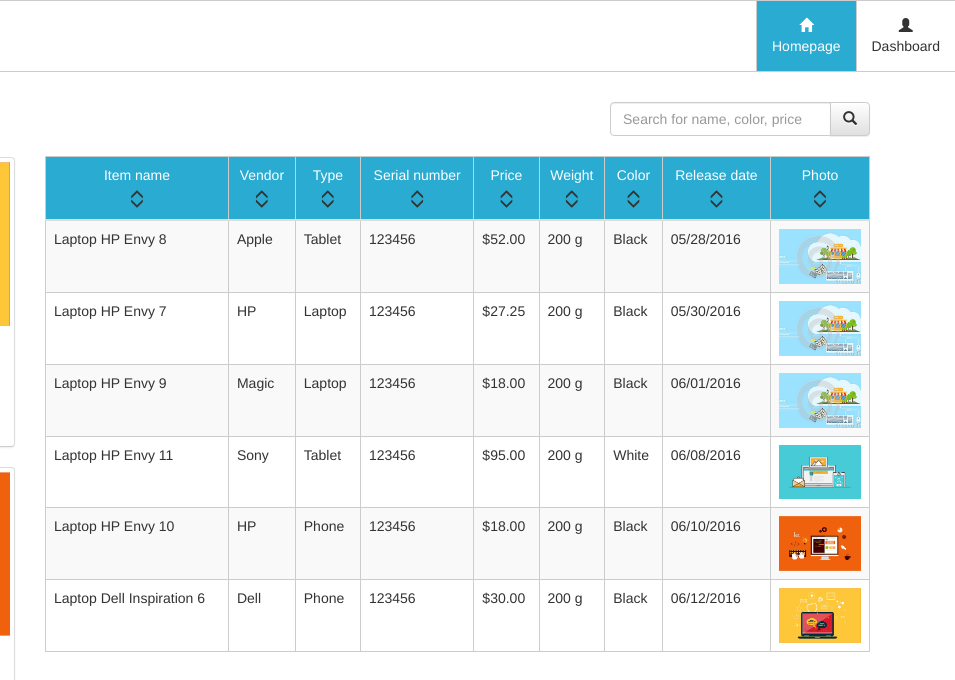
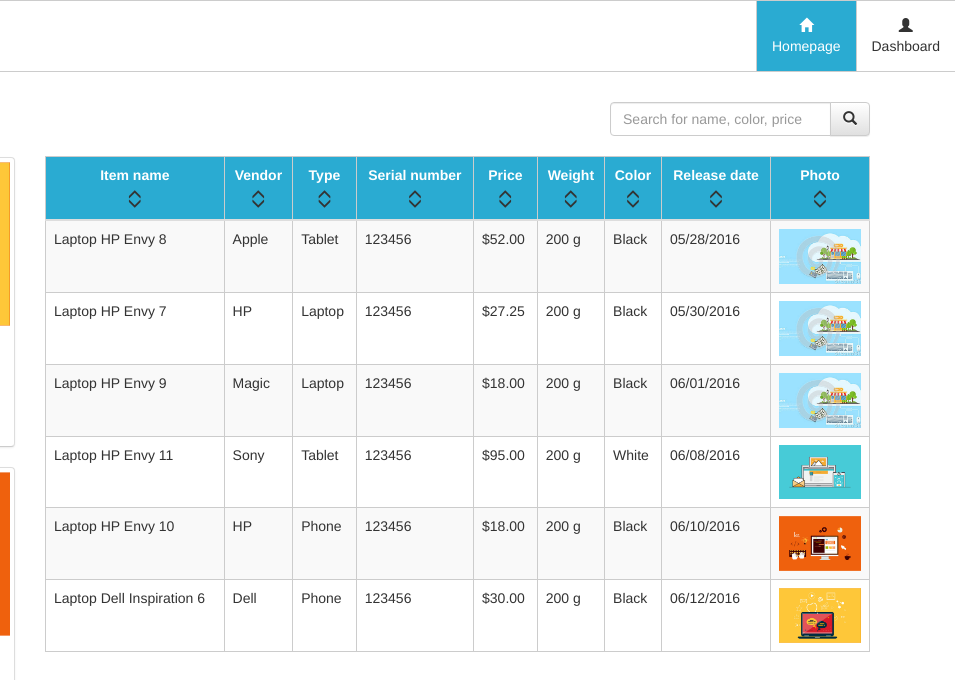
Before and after one commit to khoilv/InventoryManagementApp, a plain HTML site: page app/index.html in a window 1280 px wide. Shown: the top 680 px of the page, 325-1280 px from the left. Drawn offline with nearby package versions, Linux system fonts and the light colour scheme; some packages are replaced by stand-ins of ours; a script that the page names is missing.

Commit message:
Commit code

```diff
--- a/app/css/style.css
+++ b/app/css/style.css
@@ -176,7 +176,7 @@ nav li:hover a span, nav li.active a span {
     padding-bottom: 13px !important;
 }
 
-.table thead th a {
+.table thead th div {
     color: #fff;
 }
 
--- a/app/index.html
+++ b/app/index.html
@@ -17,7 +17,7 @@
 <body>
 <div data-ng-app="imApp" data-ng-controller="appCtrl">
     <div data-ng-include="'partials/common/header.html'"></div>
-    <div data-ng-controller="homeCtrl" data-ng-include="'partials/home/main.html'"></div>
+    <div ng-view></div>
 </div>
 <script src="https://ajax.googleapis.com/ajax/libs/angularjs/1.5.6/angular.min.js"></script>
 <script src="https://ajax.googleapis.com/ajax/libs/angularjs/1.5.6/angular-route.min.js"></script>
--- a/app/js/app.js
+++ b/app/js/app.js
@@ -27,9 +27,14 @@
         '$indexedDBProvider',
         function($locationProvider, $routeProvider, $indexedDBProvider) {
             $locationProvider.hashPrefix('!');
+            //$locationProvider.html5Mode(false).hashPrefix('!');
 
             $routeProvider
                 .when('/', {
+                    templateUrl: 'partials/home/main.html',
+                    controller: 'homeCtrl'
+                })
+                .when('/home', {
                     templateUrl: 'partials/home/main.html',
                     controller: 'homeCtrl'
                 })
--- a/app/partials/common/header.html
+++ b/app/partials/common/header.html
@@ -3,13 +3,13 @@
     <nav class="pull-right">
         <ul>
             <li class="active">
-                <a href="#">
+                <a href="#!home">
                     <span class="glyphicon glyphicon-home"></span>
                     <span>Homepage</span>
                 </a>
             </li>
             <li>
-                <a href="#">
+                <a href="#!dashboard">
                     <span class="glyphicon glyphicon-user"></span>
                     <span>Dashboard</span>
                 </a>
--- a/app/partials/home/list.html
+++ b/app/partials/home/list.html
@@ -2,67 +2,67 @@
     <thead>
     <tr>
         <th>
-            <a href="#" data-ng-click="sortItems('name');">
+            <div data-ng-click="sortItems('name');">
                 Item name
                 <span ng-if="sorts.status[0] == 0 || sorts.status[0] == 2" class="glyphicon glyphicon-menu-up mt5"></span>
                 <span ng-if="sorts.status[0] == 0 || sorts.status[0] == 1" class="glyphicon glyphicon-menu-down"></span>
-            </a>
+            </div>
         </th>
         <th>
-            <a href="#" data-ng-click="sortItems('vendor_name');">
+            <div data-ng-click="sortItems('vendor_name');">
                 Vendor
                 <span ng-if="sorts.status[1] == 0 || sorts.status[1] == 2" class="glyphicon glyphicon-menu-up mt5"></span>
                 <span ng-if="sorts.status[1] == 0 || sorts.status[1] == 1" class="glyphicon glyphicon-menu-down"></span>
-            </a>
+            </div>
         </th>
         <th>
-            <a href="#" data-ng-click="sortItems('type_name');">
+            <div data-ng-click="sortItems('type_name');">
                 Type
                 <span ng-if="sorts.status[2] == 0 || sorts.status[2] == 2" class="glyphicon glyphicon-menu-up mt5"></span>
                 <span ng-if="sorts.status[2] == 0 || sorts.status[2] == 1" class="glyphicon glyphicon-menu-down"></span>
-            </a>
+            </div>
         </th>
         <th>
-            <a href="#" data-ng-click="sortItems('serial_number');">
+            <div data-ng-click="sortItems('serial_number');">
                 Serial number
                 <span ng-if="sorts.status[3] == 0 || sorts.status[3] == 2" class="glyphicon glyphicon-menu-up mt5"></span>
                 <span ng-if="sorts.status[3] == 0 || sorts.status[3] == 1" class="glyphicon glyphicon-menu-down"></span>
-            </a>
+            </div>
         </th>
         <th>
-            <a href="#" data-ng-click="sortItems('price');">
+            <div data-ng-click="sortItems('price');">
                 Price
                 <span ng-if="sorts.status[4] == 0 || sorts.status[4] == 2" class="glyphicon glyphicon-menu-up mt5"></span>
                 <span ng-if="sorts.status[4] == 0 || sorts.status[4] == 1" class="glyphicon glyphicon-menu-down"></span>
-            </a>
+            </div>
         </th>
         <th>
-            <a href="#" data-ng-click="sortItems('weight');">
+            <div data-ng-click="sortItems('weight');">
                 Weight
                 <span ng-if="sorts.status[5] == 0 || sorts.status[5] == 2" class="glyphicon glyphicon-menu-up mt5"></span>
                 <span ng-if="sorts.status[5] == 0 || sorts.status[5] == 1" class="glyphicon glyphicon-menu-down"></span>
-            </a>
+            </div>
         </th>
         <th>
-            <a href="#" data-ng-click="sortItems('color');">
+            <div data-ng-click="sortItems('color');">
                 Color
                 <span ng-if="sorts.status[6] == 0 || sorts.status[6] == 2" class="glyphicon glyphicon-menu-up mt5"></span>
                 <span ng-if="sorts.status[6] == 0 || sorts.status[6] == 1" class="glyphicon glyphicon-menu-down"></span>
-            </a>
+            </div>
         </th>
         <th>
-            <a href="#" data-ng-click="sortItems('release_date');">
+            <div data-ng-click="sortItems('release_date');">
                 Release date
                 <span ng-if="sorts.status[7] == 0 || sorts.status[7] == 2" class="glyphicon glyphicon-menu-up mt5"></span>
                 <span ng-if="sorts.status[7] == 0 || sorts.status[7] == 1" class="glyphicon glyphicon-menu-down"></span>
-            </a>
+            </div>
         </th>
         <th>
-            <a href="#" data-ng-click="sortItems('photo');">
+            <div data-ng-click="sortItems('photo');">
                 Photo
                 <span ng-if="sorts.status[8] == 0 || sorts.status[8] == 2" class="glyphicon glyphicon-menu-up mt5"></span>
                 <span ng-if="sorts.status[8] == 0 || sorts.status[8] == 1" class="glyphicon glyphicon-menu-down"></span>
-            </a>
+            </div>
         </th>
     </tr>
     </thead>
```
